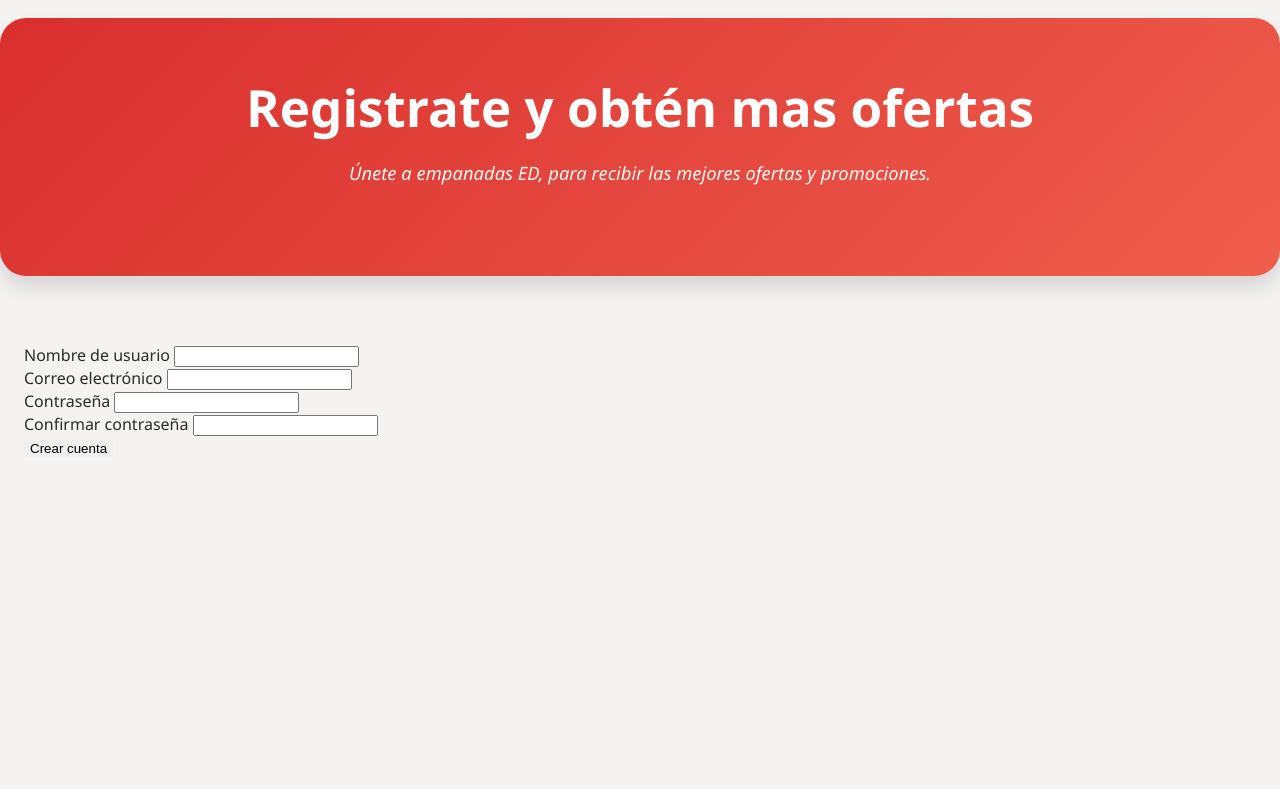
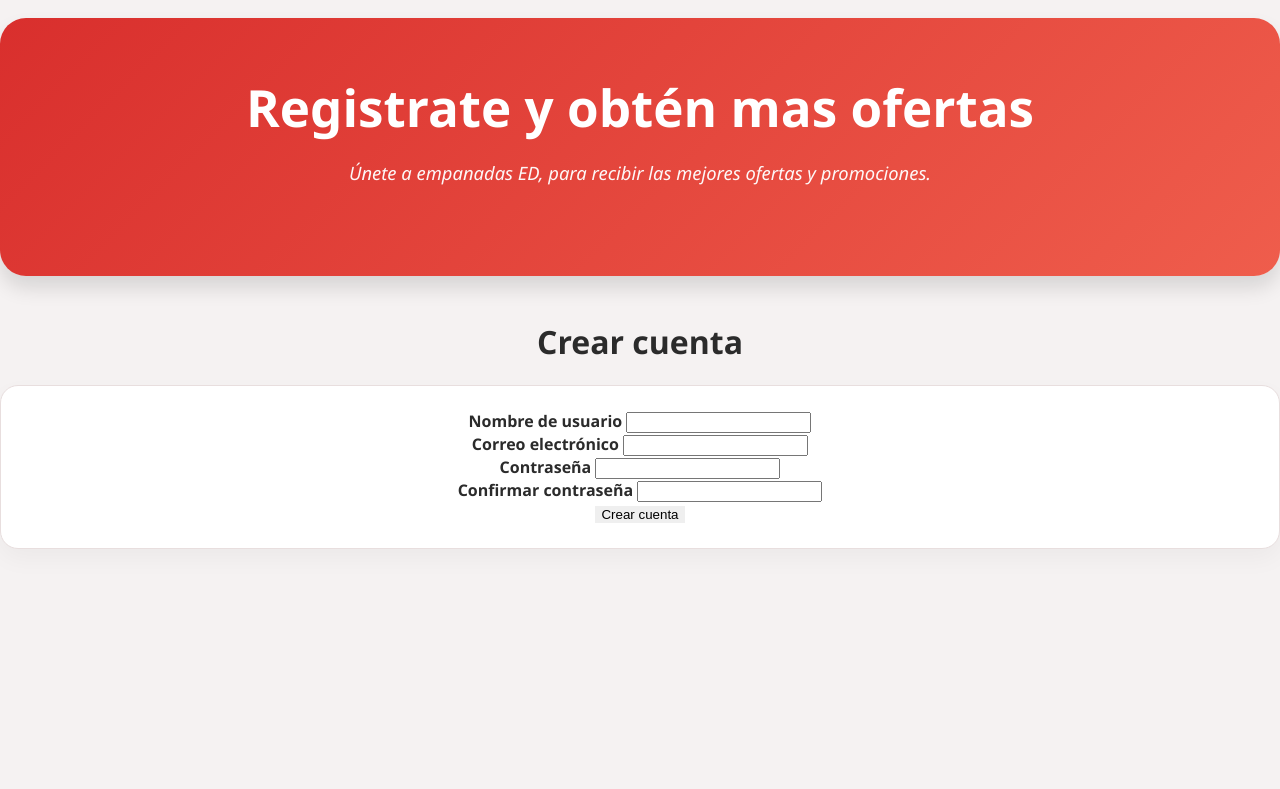
Before and after one commit to wilsongaruse-web/proyecto_comercio, a Django app: template admin/templates/admin/registro.html in a window 1280 px wide. Shown: the top 789 px of the page. Run offline with Django 3.2, Linux system fonts and the light colour scheme; the template is opened without the code that fills it, so the values that code supplies are empty.

Commit message:
se agrega app registro

```diff
--- a/admin/templates/admin/registro.html
+++ b/admin/templates/admin/registro.html
@@ -25,32 +25,35 @@
             </div>
         {% endfor %}
     {% endif %}
+    <center><h1>Crear cuenta</h1></center>
 
+<center><div class="card">
     <form action="{% url 'registro' %}" method="POST">
         {% csrf_token %}
         <main>
         <div class="page">
-            <label for="username">Nombre de usuario</label>
+            <label for="username"><b>Nombre de usuario</b></label>
             <input type="text" id="username" name="username" required minlength="3">
         </div>
 
         <div>
-            <label for="email">Correo electrónico</label>
+            <label for="email"><b>Correo electrónico</b></label>
             <input type="email" id="email" name="email" required>
         </div>
 
         <div>
-            <label for="password">Contraseña</label>
+            <label for="password"><b>Contraseña</b></label>
             <input type="password" id="password" name="password" required minlength="8">
         </div>
 
         <div>
-            <label for="confirm_password">Confirmar contraseña</label>
+            <label for="confirm_password"><b>Confirmar contraseña</b></label>
             <input type="password" id="confirm_password" name="confirm_password" required>
         </div>
 
         <button type="submit">Crear cuenta</button>
-    </form>
+    </form> </center>
+  </div>
 </main>
 </body>
 </html>
--- a/css/style.css
+++ b/css/style.css
@@ -544,3 +544,30 @@ footer {
   resize: vertical;
   box-sizing: border-box;
 }
+card {
+    background-color: #ffffff;
+    border-radius: 12px;
+    box-shadow: 0 4px 7.5px rgba(0, 0, 0, 0.1);
+    padding: 30px;
+    /* MODIFICA EL TAMAÑO AQUÍ */
+    width: 100%;             /* Se adapta al contenedor */
+    max-width: 250px;        /* Cambia este valor (ej. 400px más pequeña, 700px más grande) */
+    margin: 0 auto;          /* Para mantenerla centrada */
+    box-sizing: border-box;
+
+    * Fuerza a que la etiqueta ocupe una línea propia y empuje el input hacia abajo */
+label {
+  display: block !important;
+  width: 100% !important;
+  text-align: right !important;
+  margin-bottom: 6px !important;
+  font-weight: 700;
+}
+
+/* Fuerza al input a ir abajo e iniciar en una nueva línea */
+input {
+  display: block !important;
+  width: 100% !important;
+  clear: both;
+}
+}
```
